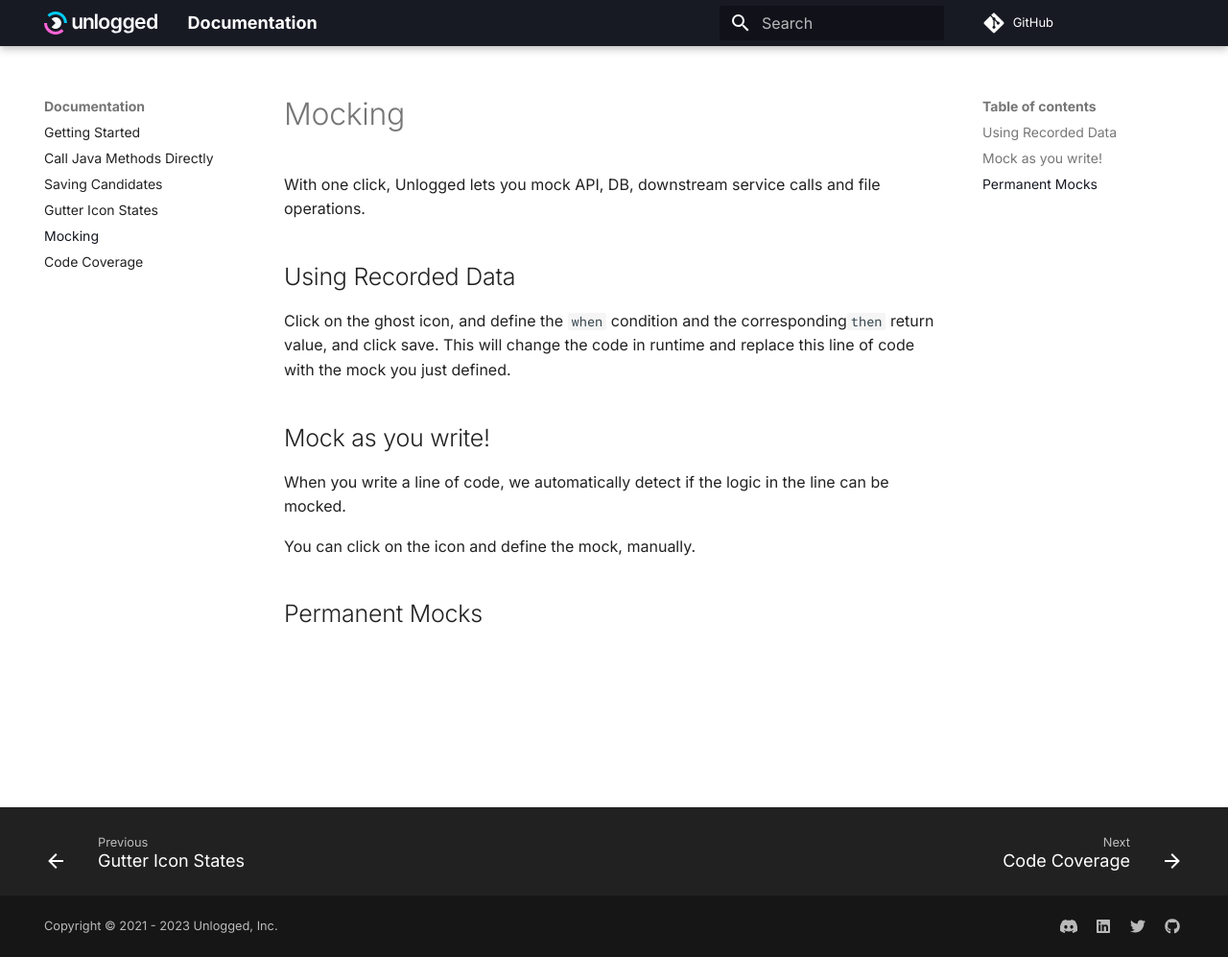
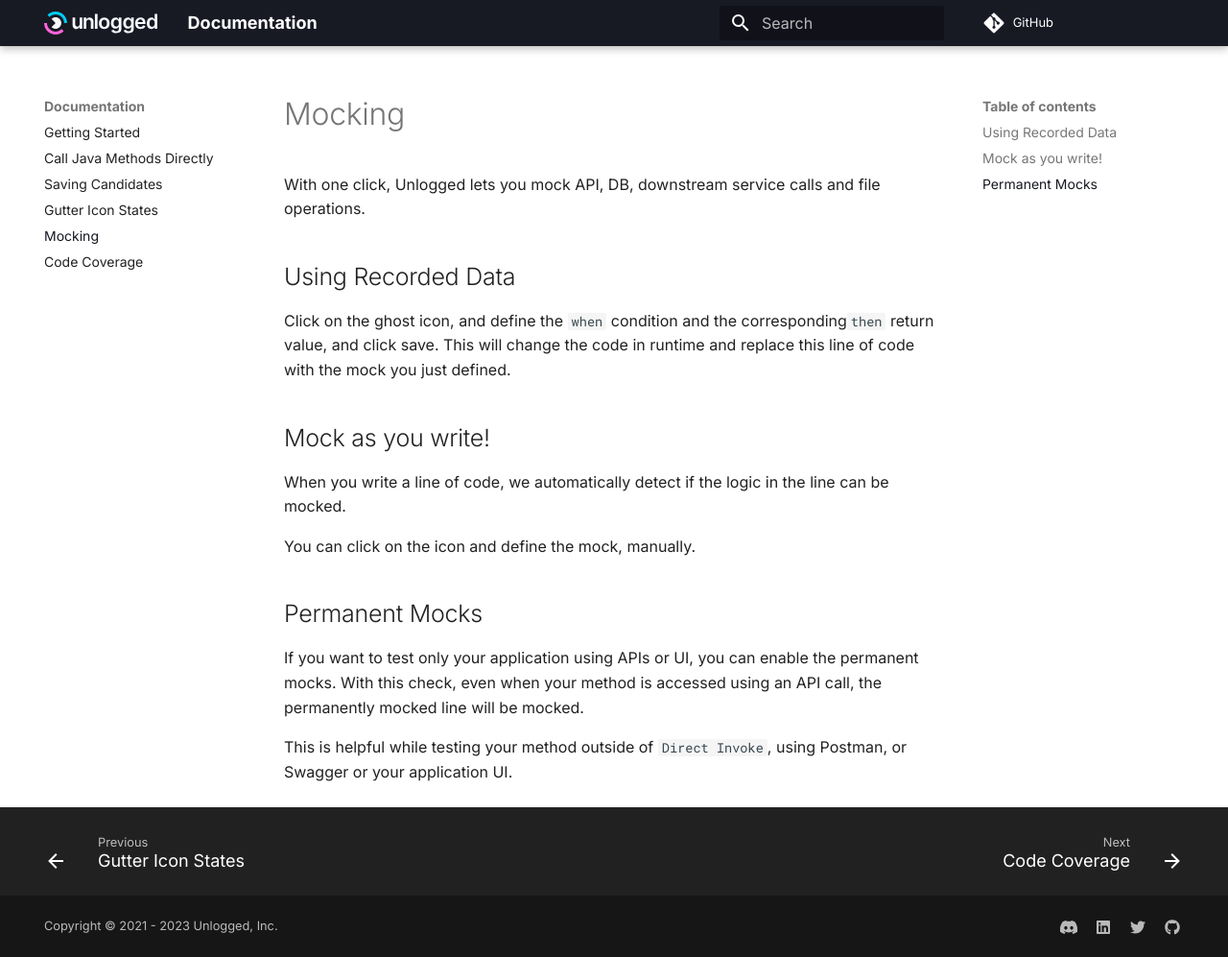
Before and after one commit to unloggedio/documentation, an MkDocs documentation site: the page built from docs/2Mocking.md, in a window 1280 px wide and 997 px high. Shown: the whole window at 96% size. Built offline with MkDocs 1.6.1 and Material for MkDocs 9.7.7, drawn with Linux system fonts in a browser that asks for light colours; comment, search, counter and statistics services are not loaded.

Commit message:
few more changes

````diff
--- a/docs/2Mocking.md
+++ b/docs/2Mocking.md
@@ -13,3 +13,7 @@
 You can click on the icon and define the mock, manually.
 
 ## Permanent Mocks
+
+If you want to test only your application using APIs or UI, you can enable the permanent mocks. With this check, even when your method is accessed using an API call, the permanently mocked line will be mocked.
+
+This is helpful while testing your method outside of ```Direct Invoke```, using Postman, or Swagger or your application UI.
````
Also changed, not shown: docs/02Assertions.md (+6 -0 lines), 1 other file.
